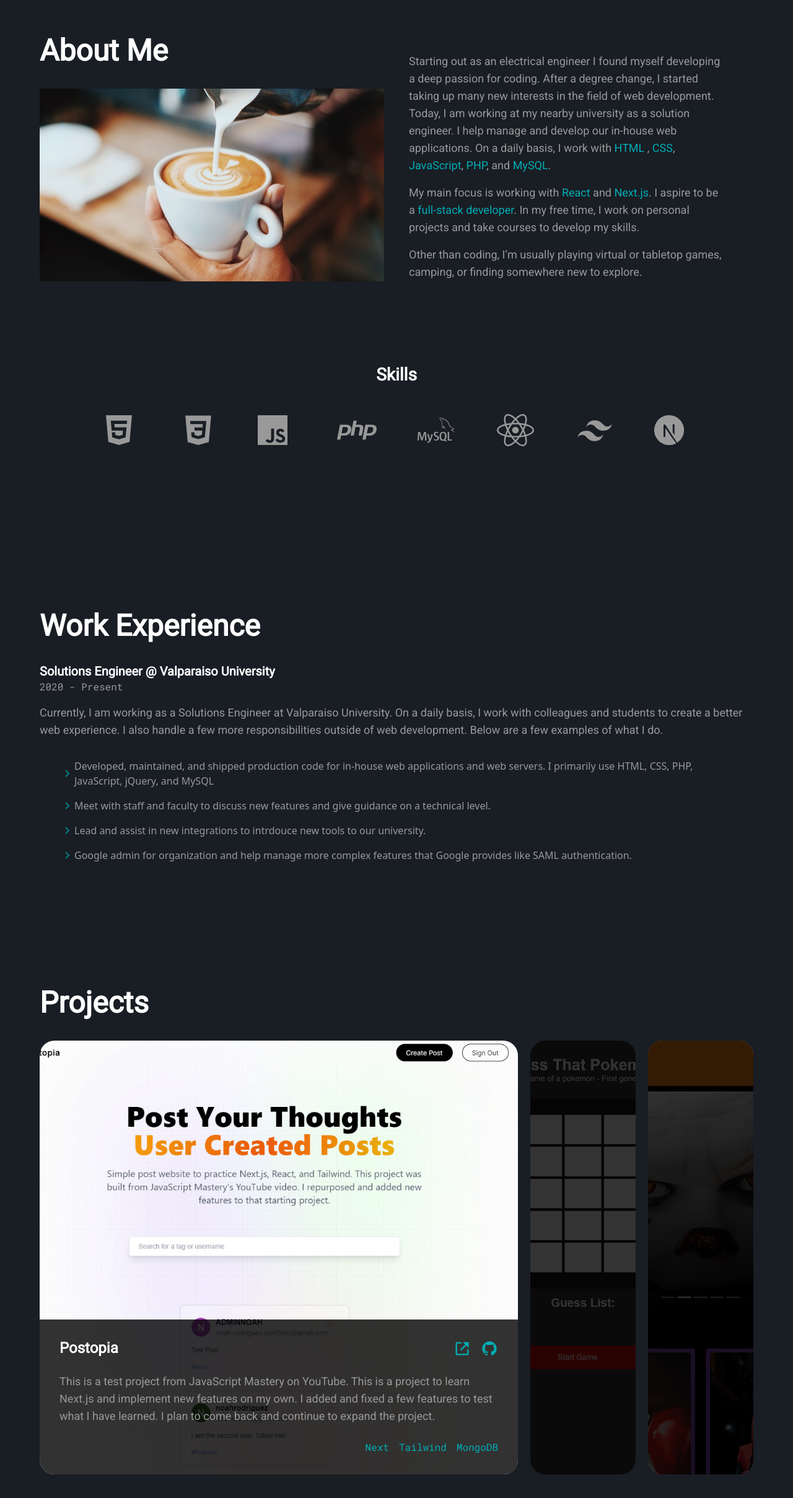
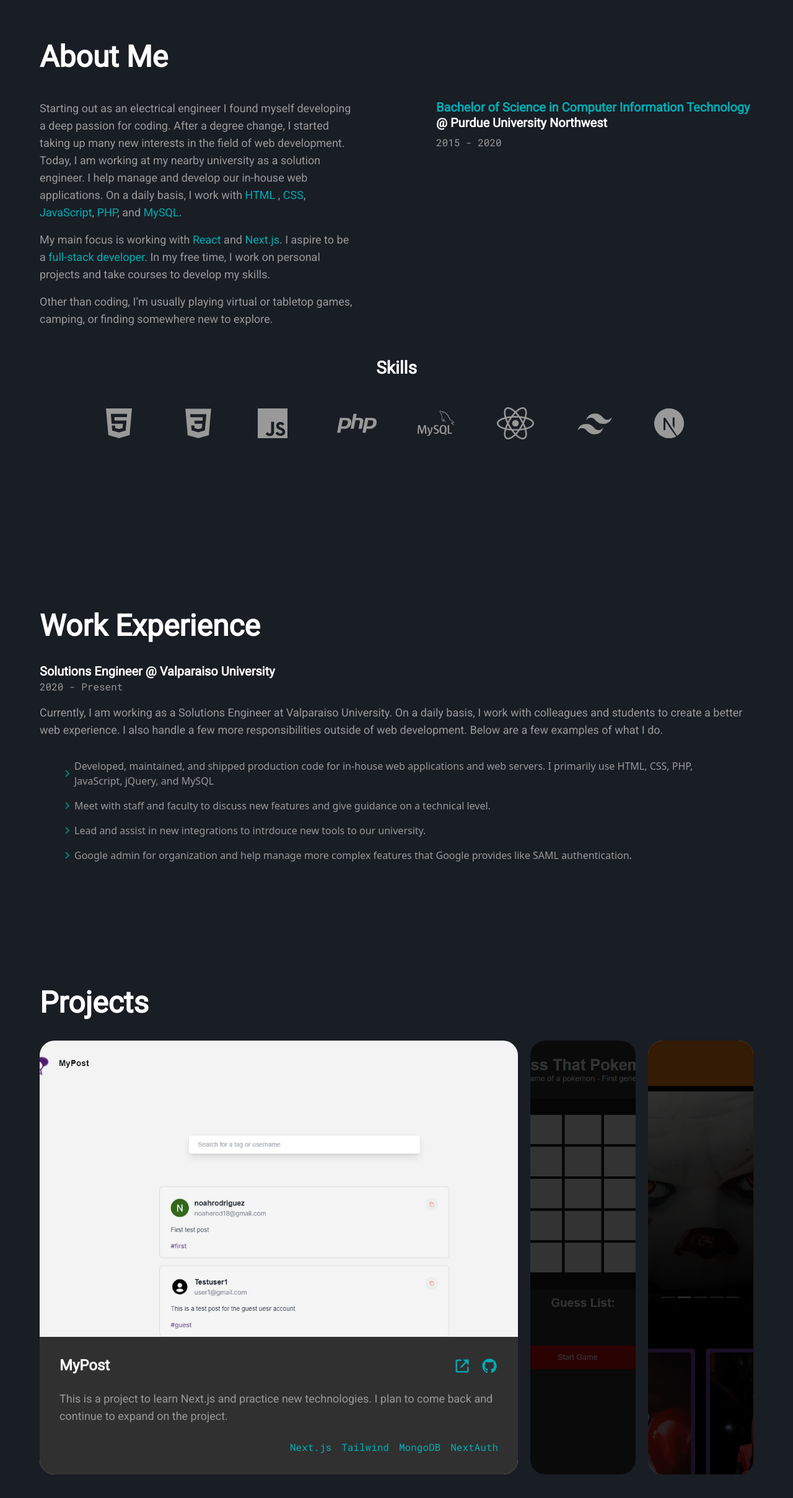
Before and after one commit to NoahRod108/portfolio_v2, a React (Vite) app: page / in a window 1280 px wide. Shown: the part 1096-3513 px from the top of the page at 62% size. Built offline with nearby package versions, Linux system fonts and the light colour scheme.

Commit message:
Fixed about me section

```diff
--- a/src/components/Nav.jsx
+++ b/src/components/Nav.jsx
@@ -15,8 +15,6 @@
     setDrawer(drawer === false ? true : false)
   };
 
-  console.log(drawer)
-
   if(drawer === true) {
     document.body.style.overflow = 'hidden'
   }
@@ -28,7 +26,7 @@
   return (
     <header className="relative">
       {drawer && (
-        <div className="absolute z-2 w-full h-[100vh] backdrop-blur-sm"></div>
+        <div className="absolute z-5 w-full h-[100vh] backdrop-blur-sm"></div>
       )}
       <motion.div
         className={`fixed w-full h-screen bg-secondary ${drawer === false && 'hidden'}`}
--- a/src/components/PersonalProjects.jsx
+++ b/src/components/PersonalProjects.jsx
@@ -48,11 +48,11 @@
             </div>
           </div>
 
-          <div className='mt-6 info-text max-sm:text-sm'>
+          <div className='mt-6 info-text max-sm:text-sm max-[280px]:hidden'>
             <p>{desc}</p>
           </div>
 
-          <ul className='flex flex-wrap max-sm:gap-y-0 gap-4 justify-end mt-4 w-full'>
+          <ul className='flex flex-wrap max-sm:gap-y-0 max-[280px]:hidden gap-4 justify-end mt-4 w-full'>
             {tags.map((tag, index) => (
               <li key={index} className='text-teal font-mono mt-2'>
                 {tag}
--- a/src/constants/index.js
+++ b/src/constants/index.js
@@ -28,12 +28,12 @@
 
 export const projects = [
   {
-    name: "Postopia",
+    name: "MyPost",
     img: post,
     href: "https://next-js-tutorial-nine-xi.vercel.app/",
     githubLink: "https://github.com/NoahRod108/next-js-tutorial",
-    desc: "This is a test project from JavaScript Mastery on YouTube. This is a project to learn Next.js and implement new features on my own. I added and fixed a few features to test what I have learned. I plan to come back and continue to expand the project.",
-    tags: ["Next", "Tailwind", "MongoDB"]
+    desc: "This is a project to learn Next.js and practice new technologies. I plan to come back and continue to expand on the project.",
+    tags: ["Next.js", "Tailwind", "MongoDB", "NextAuth"]
   },
   {
     name: "Guess That Pokemon",
--- a/src/index.css
+++ b/src/index.css
@@ -30,6 +30,41 @@
 
   .btn-animate:hover > svg {
     fill: #00ADB5;
+  }
+
+  .wave {
+    animation-name: wave-animation;
+    animation-duration: 2.5s;
+    animation-iteration-count: infinite;
+    transform-origin: 70% 70%;
+    display: inline-block;
+  }
+
+  @keyframes wave-animation {
+    0% {
+      transform: rotate(0deg);
+    }
+    15% {
+      transform: rotate(14deg);
+    }
+    30% {
+      transform: rotate(-8deg);
+    }
+    40% {
+      transform: rotate(14deg);
+    }
+    50% {
+      transform: rotate(-4deg);
+    }
+    60% {
+      transform: rotate(10deg);
+    }
+    70% {
+      transform: rotate(0deg);
+    }
+    100% {
+      transform: rotate(0deg);
+    }
   }
 }
 
--- a/src/sections/AboutMe.jsx
+++ b/src/sections/AboutMe.jsx
@@ -1,11 +1,31 @@
-import { coffee } from "../assets/images"
 import { skillIcons } from "../constants"
 import { motion } from 'framer-motion'
 import { fadeIn } from "../utils/motion"
 
 const AboutMe = () => {
   return (
-    <section id="aboutMe" className="max-container xl:grid xl:grid-cols-2 flex flex-col justify-center items-center w-full min-h-screen gap-x-10">
+    <section id="aboutMe" className="max-container flex justify-center flex-col w-full min-h-screen gap-10">
+      <motion.h2 className="flex text-4xl font-robot text-white font-bold lg:max-w-lg">About Me</motion.h2>
+
+      <div className="flex justify-between w-full xl:flex-row flex-col gap-10">
+        <motion.div
+          variants={fadeIn('up', 'tween', 0, 1)}
+          initial="hidden"
+          whileInView="show"
+          viewport={{once: true}}
+        >
+          <p className="xl:max-w-lg w-full info-text">
+            Starting out as an electrical engineer I found myself developing a deep passion for coding. After a degree change, I started taking up many new interests in the field of web development. Today, I am working at my nearby university as a solution engineer. I help manage and develop our in-house web applications. On a daily basis, I work with <span className="text-teal">HTML</span> , <span className="text-teal">CSS</span>, <span className="text-teal">JavaScript</span>, <span className="text-teal">PHP</span>, and <span className="text-teal">MySQL</span>.
+          </p>
+
+          <p className="mt-4 xl:max-w-lg info-text">
+            My main focus is working with <span className="text-teal">React</span> and <span className="text-teal">Next.js</span>. I aspire to be a <span className="text-teal">full-stack developer</span>. In my free time, I work on personal projects and take courses to develop my skills.
+          </p>
+
+          <p className="mt-4 xl:max-w-lg info-text">
+            Other than coding, I’m usually playing virtual or tabletop games, camping, or finding somewhere new to explore.
+          </p>
+        </motion.div>
 
         <motion.div
           initial="hidden"
@@ -13,30 +33,10 @@
           viewport={{once: true}}
           variants={fadeIn('up', 'tween', 0, 1)}
         >
-        <h2 className="text-4xl font-robot text-white font-bold lg:max-w-lg mb-8">
-          About Me
-        </h2>
-        <img src={coffee} alt="Coffee" className="w-full" />
+          <h3 className="text-xl font-robot text-white font-bold lg:max-w-lg"><span className="text-teal">Bachelor of Science in Computer Information Technology</span> @ Purdue University Northwest</h3>
+          <p className="font-mono text-dark-gray mt-2">2015 - 2020</p>
         </motion.div>
-
-      <motion.div
-        variants={fadeIn('up', 'tween', 0, 1)}
-        initial="hidden"
-        whileInView="show"
-        viewport={{once: true}}
-      >
-        <p className="mt-8 lg:max-w-lg info-text">
-          Starting out as an electrical engineer I found myself developing a deep passion for coding. After a degree change, I started taking up many new interests in the field of web development. Today, I am working at my nearby university as a solution engineer. I help manage and develop our in-house web applications. On a daily basis, I work with <span className="text-teal">HTML</span> , <span className="text-teal">CSS</span>, <span className="text-teal">JavaScript</span>, <span className="text-teal">PHP</span>, and <span className="text-teal">MySQL</span>.
-        </p>
-
-        <p className="mt-4 lg:max-w-lg info-text">
-          My main focus is working with <span className="text-teal">React</span> and <span className="text-teal">Next.js</span>. I aspire to be a <span className="text-teal">full-stack developer</span>. In my free time, I work on personal projects and take courses to develop my skills.
-        </p>
-
-        <p className="mt-4 lg:max-w-lg info-text">
-          Other than coding, I’m usually playing virtual or tabletop games, camping, or finding somewhere new to explore.
-        </p>
-      </motion.div>
+      </div>
 
       <div className="flex flex-col justify-center items-center col-span-2 gap-8">
         <motion.h3
@@ -54,7 +54,7 @@
           whileInView="show"
           viewport={{once: true}}
           variants={fadeIn('up', 'tween', 0, 1)}
-          className="flex flex-wrap justify-start items-center gap-16"
+          className="flex flex-wrap xl:justify-start justify-center items-center gap-16"
         >
           {skillIcons.map((icon) => (
             <li key={icon.label}
@@ -65,7 +65,6 @@
           ))}
         </motion.ul>
       </div>
-
     </section>
   )
 }
--- a/src/sections/Contact.jsx
+++ b/src/sections/Contact.jsx
@@ -6,7 +6,7 @@
       <div className="flex justify-center flex-col items-center lg:w-[600px]">
         <h3 className="text-4xl font-robot text-white font-bold lg:max-w-lg">Contact Me</h3>
         <p className="mt-8 info-text text-center">
-          If you wish to talk more about my work and interests, please say Hello! I will get back to you at my earliest convenience.
+        <span className="wave">👋</span> If you wish to talk more about my work and interests, please say Hello! I will get back to you at my earliest convenience.
         </p>
         <div className="mt-8">
           <a href="mailto:noaherod18@gmail.com">
--- a/src/sections/Hero.jsx
+++ b/src/sections/Hero.jsx
@@ -22,7 +22,8 @@
         </motion.h1>
         <motion.p
         variants={textVariant(1.3)}
-        className="info-text my-8 px-1 text-xl">I&apos;m a devloper with a deep passion for bringing the web to life. Currently, I&apos;m focused on building <span className="text-teal">React (Next.js)</span> applications.
+        className="info-text my-8 px-1 text-xl">
+        I&apos;m a devloper with a deep passion for bringing the web to life. Currently, I&apos;m focused on building <span className="text-teal">React (Next.js)</span> applications.
         </motion.p>
 
         <motion.div
--- a/src/sections/Projects.jsx
+++ b/src/sections/Projects.jsx
@@ -3,7 +3,7 @@
 import PersonalProjects from '../components/PersonalProjects';
 
 const Projects = () => {
-  const [active, setActive] = useState('Postopia');
+  const [active, setActive] = useState('MyPost');
 
   return (
     <section id="projects" className="flex justify-center flex-col max-container min-h-screen w-full gap-8">
```
Also changed, not shown: src/assets/images/post.jpg. Lines whose indentation alone changed are shown as unchanged.
